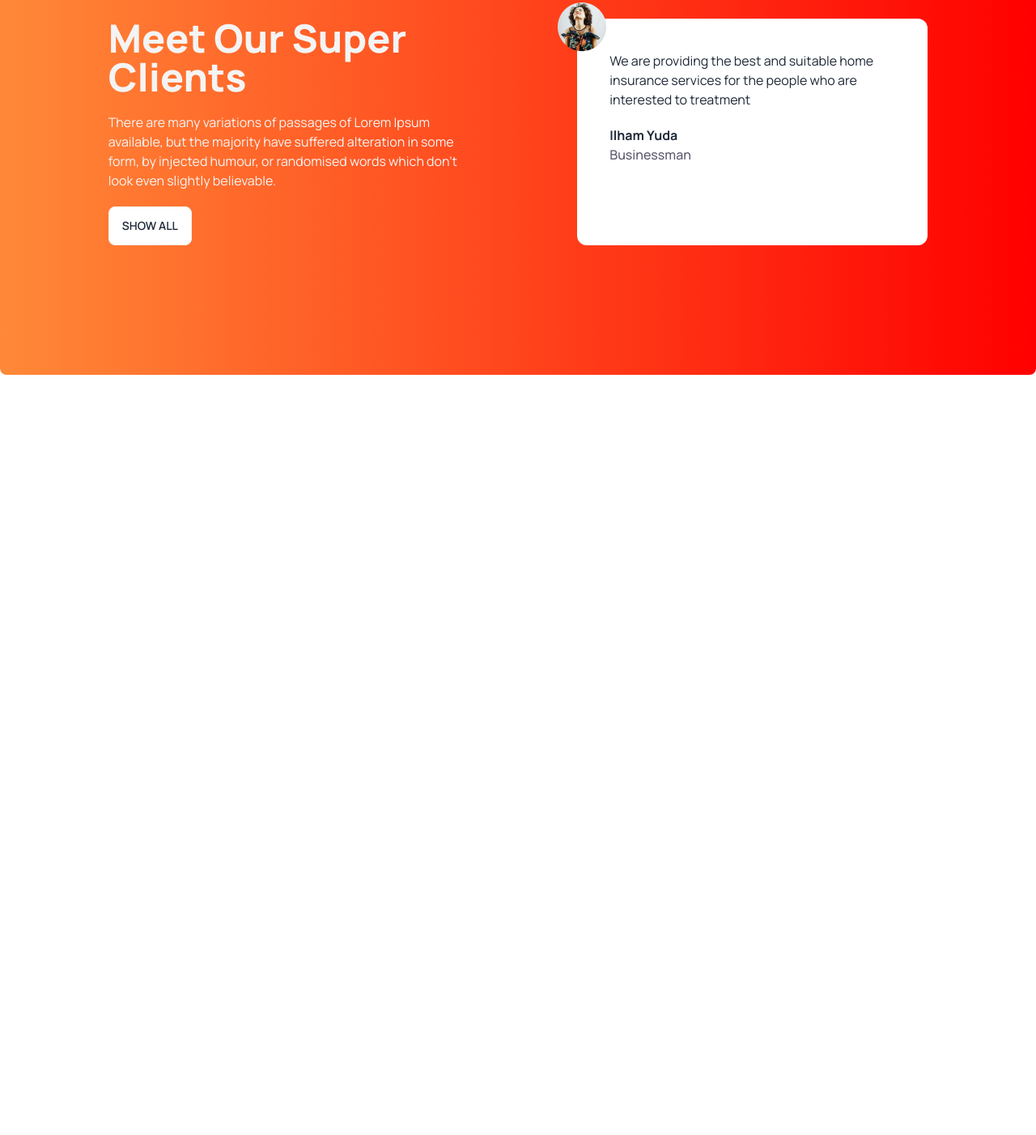
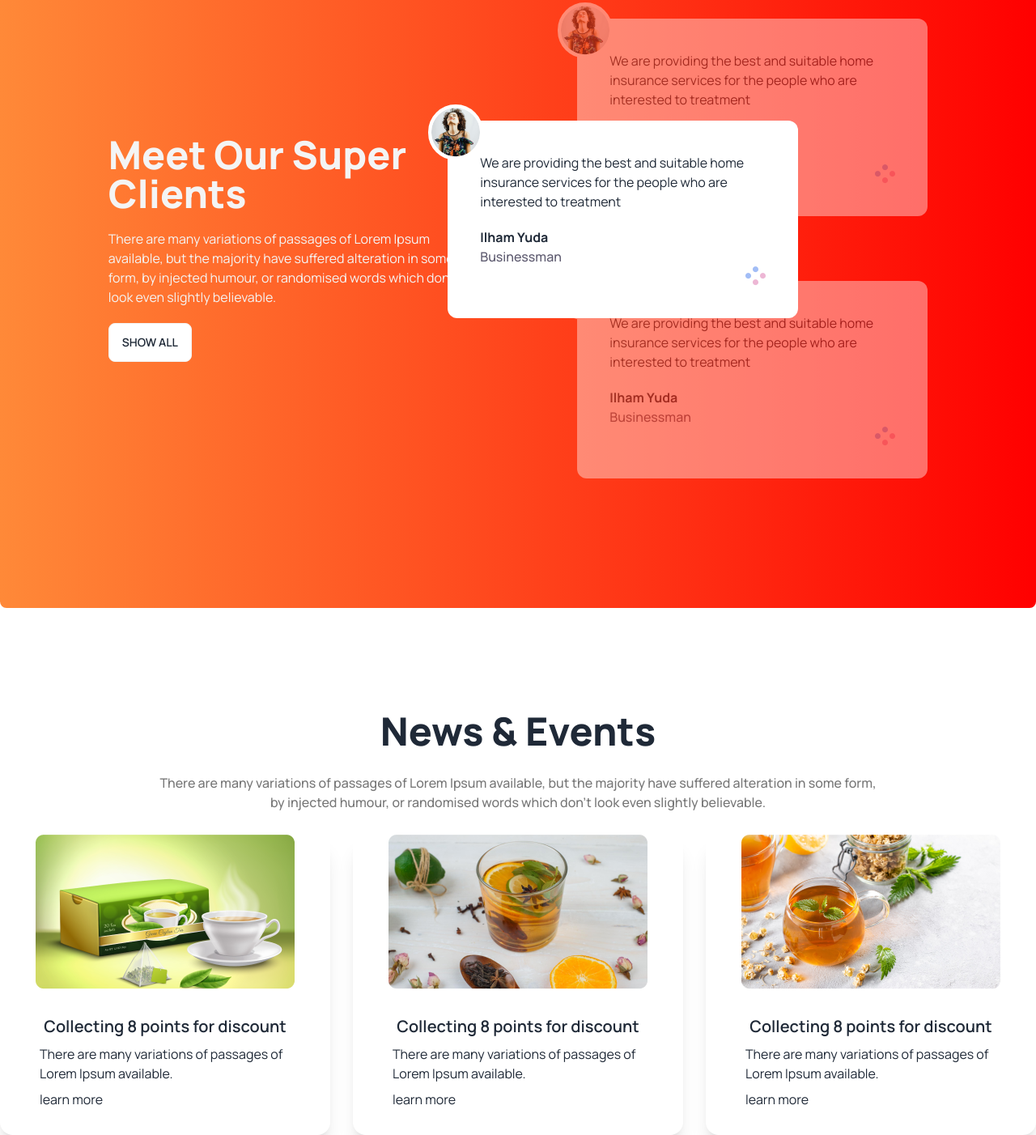
Before and after one commit to Siftab/tea-house-resources, a plain HTML site: page index.html in a window 1280 px wide. Shown: the part 2135-3537 px from the top of the page at 81% size. Before the commit the page ends 2726 px from the top, so only its background shows below. Drawn offline with nearby package versions, Linux system fonts and the light colour scheme; files whose address does not match are found by name.

Commit message:
news and event section

```diff
--- a/index.html
+++ b/index.html
@@ -148,7 +148,7 @@
     </section>
 
     <!-- Super Client Section -->
-    <section class="my-32 bg-gradient-to-r from-[#FF8938] to-[#F00] flex flex-col lg:flex-row justify-around py-40 px-16 rounded-lg">
+    <section class="my-32 bg-gradient-to-r from-[#FF8938] to-[#F00] flex flex-col lg:flex-row justify-around py-40 px-16 rounded-lg items-center">
       <!-- text part -->
       <div class="text-[#F4F4F4] space-y-5">
         <h1 class=" text-5xl font-extrabold max-w-[389px]">Meet Our Super Clients
@@ -156,15 +156,70 @@
         <p class="max-w-[440px]">There are many variations of passages of Lorem Ipsum available, but the majority have suffered alteration in some form, by injected humour, or randomised words which don't look even slightly believable. </p>
        <button class="btn bg-white ">Show All</button>
       </div>
-      <!-- box part -->
-      <div class="bg-white  relative rounded-xl lg:w-[433px] h-auto p-10 mt-10 lg:mt-0">
-        <img class="absolute -top-5 -left-6" src="./images/client.png" alt="">
+     <div class="relative ">
+       <!-- box part -->
+      <div class="bg-white z-10 opacity-40 relative rounded-xl lg:w-[433px] h-auto p-10 mt-10 lg:mt-0 mb-20">
+        <img class="absolute -top-5 -left-6 border-4 border-white rounded-full bg-white" src="./images/client.png" alt="">
         <p class="mb-5">We are providing the best and suitable home insurance services for the people who are interested to treatment</p>
         <h4 class="font-bold">Ilham Yuda</h4>
         <p class="font-medium text-[#5D5A6F]">Businessman</p>
+        <div class="flex justify-end"><img class="" src="./images/circles.png" alt=""></div>
 
       </div>
 
+      <div class="bg-white z-20 absolute top-[126px] lg:right-40 rounded-xl lg:w-[433px] h-auto p-10 mt-10 lg:mt-0">
+        <img class="absolute -top-5 -left-6 border-4 border-white rounded-full bg-white" src="./images/client.png" alt="">
+        <p class="mb-5">We are providing the best and suitable home insurance services for the people who are interested to treatment</p>
+        <h4 class="font-bold">Ilham Yuda</h4>
+        <p class="font-medium text-[#5D5A6F]">Businessman</p>
+        <div class="flex justify-end"><img class="" src="./images/circles.png" alt=""></div>
+
+      </div>
+      <div class="bg-white z-10 opacity-40   relative rounded-xl lg:w-[433px] h-auto p-10 mt-10 lg:mt-0">
+        <img class="absolute -top-5 -left-6 border-4 border-white rounded-full bg-white" src="./images/client.png" alt="">
+        <p class="mb-5">We are providing the best and suitable home insurance services for the people who are interested to treatment</p>
+        <h4 class="font-bold">Ilham Yuda</h4>
+        <p class="font-medium text-[#5D5A6F]">Businessman</p>
+        <div class="flex justify-end"><img class="" src="./images/circles.png" alt=""></div>
+
+      </div>
+     </div>
+
+    </section>
+
+
+    <!-- News &Events -->
+    <section class="space-y-7">
+      <h1 class="text-5xl font-extrabold text-center">News & Events</h1>
+      <p class=" max-w-4xl font-medium text-center mx-auto text-[#777]">There are many variations of passages of Lorem Ipsum available, but the majority have suffered alteration in some form, by injected humour, or randomised words which don't look even slightly believable. </p>
+      <!-- grid section -->
+      <div class="grid lg:grid-cols-3 gap-7 ">
+        <div class="card  shadow-xl ">
+          <figure><img src="./images/news-1.png" alt="Shoes" /></figure>
+          <div class="card-body mx-auto">
+            <h2 class="card-title mx-auto">Collecting 8 points for discount</h2>
+            <p class="max-w-[310px]">There are many variations of passages of Lorem Ipsum available.</p>
+            <a href="">learn more</a>
+          </div>
+        </div>
+        <div class="card  shadow-xl ">
+          <figure><img src="./images/news-2.png" alt="Shoes" /></figure>
+          <div class="card-body mx-auto">
+            <h2 class="card-title mx-auto">Collecting 8 points for discount</h2>
+            <p class="max-w-[310px]">There are many variations of passages of Lorem Ipsum available.</p>
+            <a href="">learn more</a>
+          </div>
+        </div>
+        <div class="card  shadow-xl ">
+          <figure><img src="./images/news-3.png" alt="Shoes" /></figure>
+          <div class="card-body mx-auto">
+            <h2 class="card-title mx-auto">Collecting 8 points for discount</h2>
+            <p class="max-w-[310px]">There are many variations of passages of Lorem Ipsum available.</p>
+            <a href="">learn more</a>
+          </div>
+        </div>
+
+      </div>
     </section>
   </main>
   <footer></footer>
```
